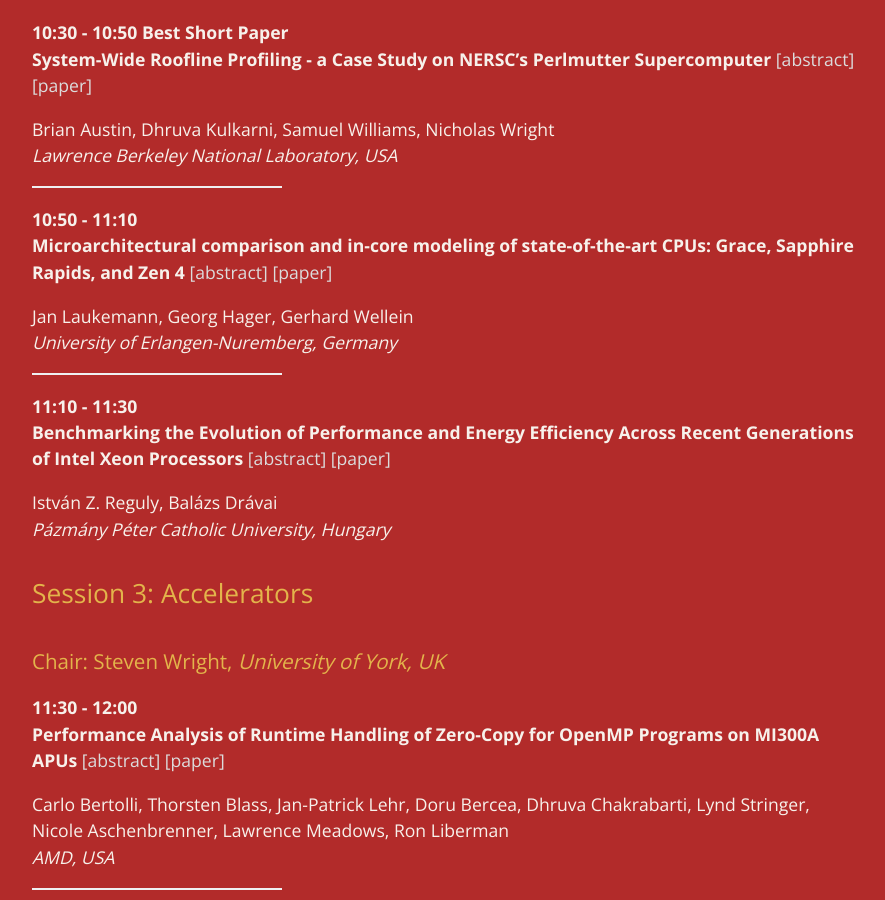
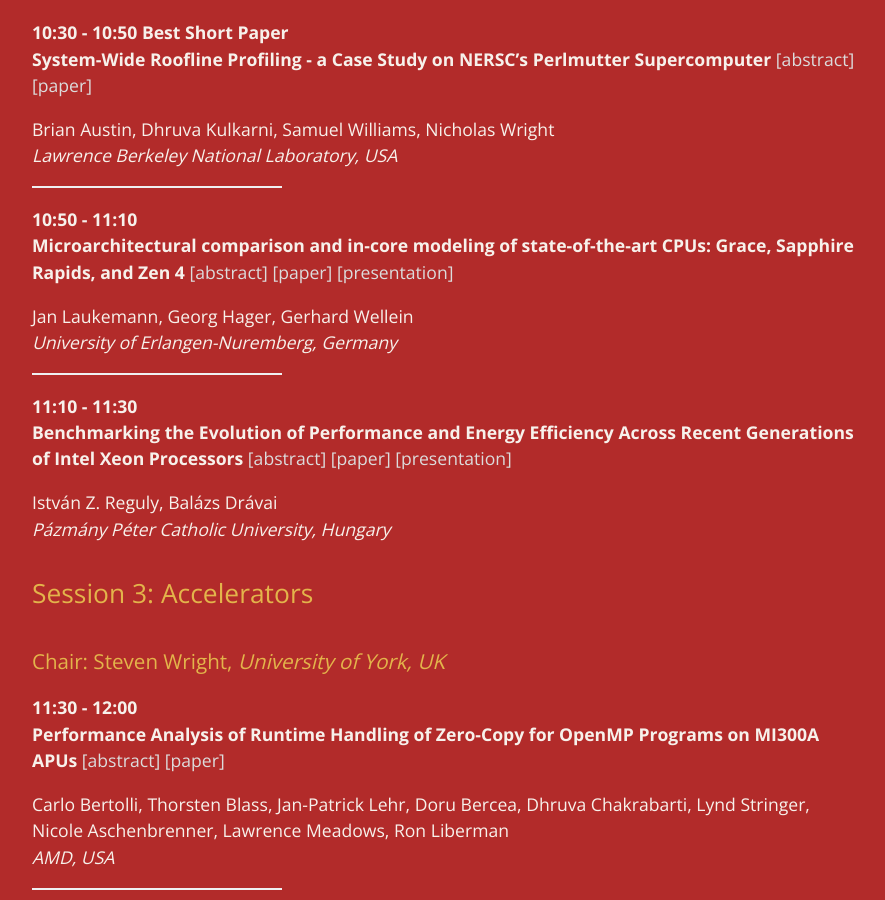
Before and after one commit to pmbs-workshop/pmbs-workshop.github.io, a Jekyll site: the page built from schedule.markdown, in a window 1280 px wide and 900 px high, scrolled down 1745 px. Shown: the whole window, without its empty margins (192-1077 px from the left). Built offline with Jekyll 4.4.1, drawn with Linux system fonts in a browser that asks for light colours.

Commit message:
Adds slides for 2 papers

```diff
--- a/schedule.markdown
+++ b/schedule.markdown
@@ -53,7 +53,7 @@ _Lawrence Berkeley National Laboratory, USA_
 {: style="width: 30%;"}
 
 **10:50 - 11:10**\\
-**Microarchitectural comparison and in-core modeling of state-of-the-art CPUs: Grace, Sapphire Rapids, and Zen 4** [[abstract]](abstract04.html) [[paper]](https://conferences.computer.org/sc-wpub/pdfs/SC-W2024-6oZmigAQfgJ1GhPL0yE3pS/555400b398/555400b398.pdf)
+**Microarchitectural comparison and in-core modeling of state-of-the-art CPUs: Grace, Sapphire Rapids, and Zen 4** [[abstract]](abstract04.html) [[paper]](https://conferences.computer.org/sc-wpub/pdfs/SC-W2024-6oZmigAQfgJ1GhPL0yE3pS/555400b398/555400b398.pdf) [[presentation]](slides/pres04.pdf)
 
 Jan Laukemann, Georg Hager, Gerhard Wellein\\
 _University of Erlangen-Nuremberg, Germany_
@@ -62,7 +62,7 @@ _University of Erlangen-Nuremberg, Germany_
 {: style="width: 30%;"}
 
 **11:10 - 11:30**\\
-**Benchmarking the Evolution of Performance and Energy Efficiency Across Recent Generations of Intel Xeon Processors** [[abstract]](abstract05.html) [[paper]](https://conferences.computer.org/sc-wpub/pdfs/SC-W2024-6oZmigAQfgJ1GhPL0yE3pS/555400b406/555400b406.pdf)
+**Benchmarking the Evolution of Performance and Energy Efficiency Across Recent Generations of Intel Xeon Processors** [[abstract]](abstract05.html) [[paper]](https://conferences.computer.org/sc-wpub/pdfs/SC-W2024-6oZmigAQfgJ1GhPL0yE3pS/555400b406/555400b406.pdf) [[presentation]](slides/pres05.pdf)
 
 István Z. Reguly, Balázs Drávai\\
 _Pázmány Péter Catholic University, Hungary_
```
Also changed, not shown: 2 other files.
